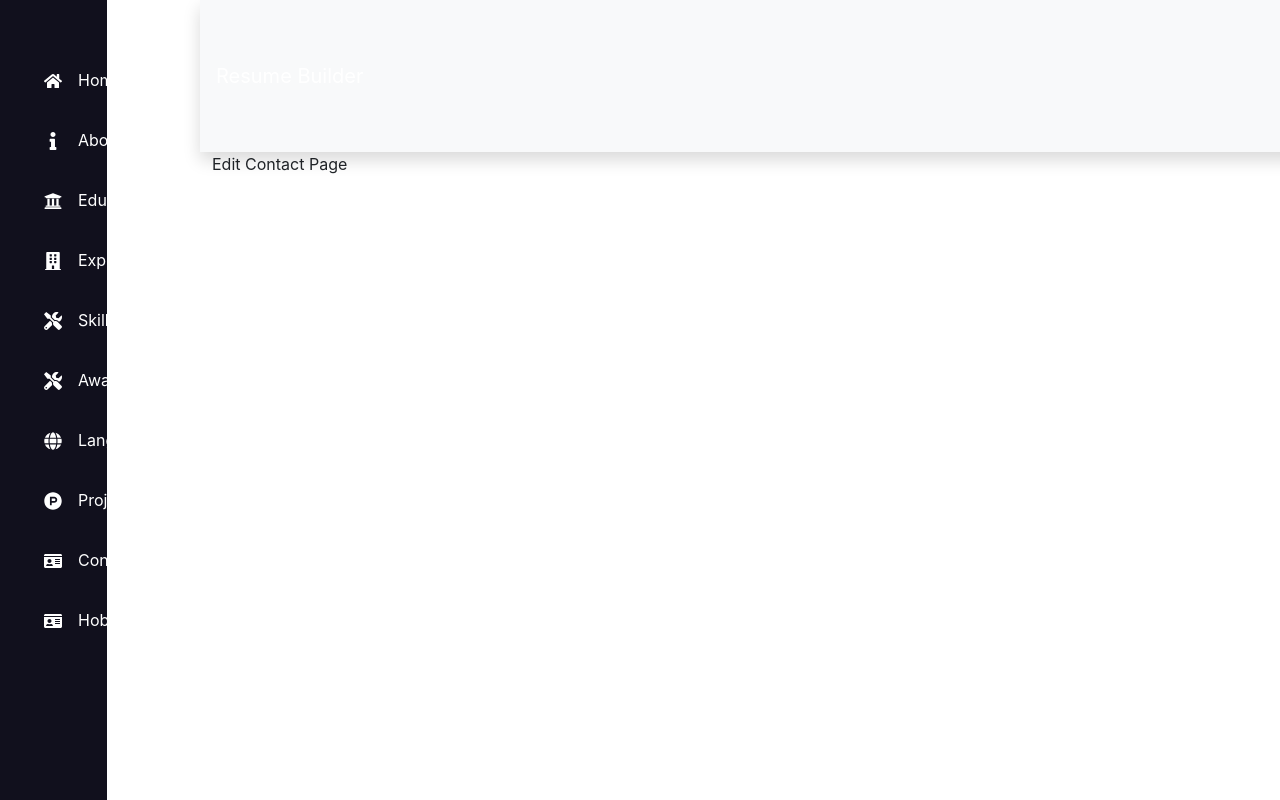
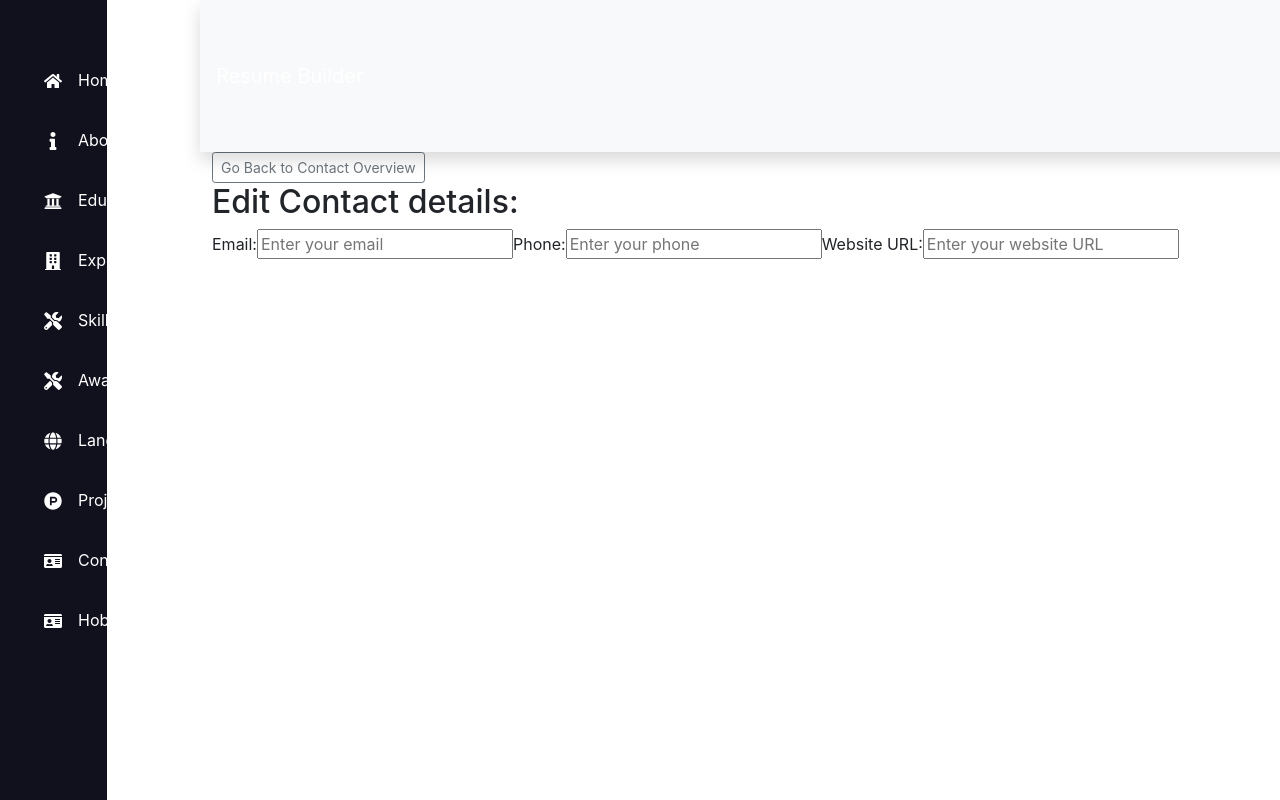
Before and after one commit to dinhvinhloc/mern_project_client, a React (Create React App) app: page /contact/add in a window 1280 px wide. Built offline with nearby package versions, Linux system fonts and the light colour scheme.

Commit message:
first test commit

```diff
--- a/src/components/pages/Contact/Contact.js
+++ b/src/components/pages/Contact/Contact.js
@@ -1,7 +1,45 @@
 import React from 'react';
+import { NavLink } from 'react-router-dom';
+import { useState } from 'react';
+import { Table, Button, Card, Form, Col } from 'react-bootstrap';
 
-const Contact = () => {
-  return <div>Contact Page</div>;
+const Contact = (props) => {
+
+  const [email, setEmail] = useState('');
+  const [phone, setPhone] = useState('');
+  const [websiteUrl, setWebsiteUrl] = useState('');
+
+
+  return (
+  <div>
+    <NavLink exact to='/contact/edit/:id' className='btn btn-sm btn-outline-secondary float-right'>
+      Edit Contact Details
+    </NavLink>
+    <Card
+          bg='light'
+          text='dark'
+        >
+        <Card.Header>Contact details</Card.Header>
+        <Card.Body>
+          <Form>
+
+          </Form>
+        </Card.Body>
+    </Card>
+
+    <h2>Contact details:</h2>
+    <label>Email:</label>
+    <p>{email}</p>
+
+    <label>Phone:</label>
+    <p>{phone}</p>
+
+    <label>Website URL:</label>
+    <p>{websiteUrl}</p>
+
+
+    <Button variant="outline-warning">Warning</Button>{' '}
+  </div>);
 };
 
 export default Contact;
--- a/src/components/pages/Contact/EditContact.js
+++ b/src/components/pages/Contact/EditContact.js
@@ -1,7 +1,58 @@
 import React from 'react';
+import { NavLink } from 'react-router-dom';
+import { useState } from 'react';
 
 const EditContact = () => {
-  return <div>Edit Contact Page</div>;
+  const [email, setEmail] = useState('');
+  const [phone, setPhone] = useState('');
+  const [websiteUrl, setWebsiteUrl] = useState('');
+
+  const handleChangeEmail = (e) => {
+    setEmail(e.target.value);
+  };
+
+  const handleChangePhone = (e) => {
+    setPhone(e.target.value);
+  };
+
+  const handleChangeWebsiteUrl = (e) => {
+    setWebsiteUrl(e.target.value);
+  };
+
+  return (
+    <form>
+      <NavLink exact to='/contact' className='btn btn-sm btn-outline-secondary float-right'>
+        Go Back to Contact Overview
+      </NavLink>
+      <div>
+        <h2>Edit Contact details:</h2>
+
+        <label>Email:</label>
+        <input
+          type="email"
+          placeholder="Enter your email"
+          value={email}
+          onChange={handleChangeEmail}
+        />
+
+        <label>Phone:</label>
+        <input
+          type="text"
+          placeholder="Enter your phone"
+          value={phone}
+          onChange={handleChangePhone}
+        />
+
+        <label>Website URL:</label>
+        <input
+          type="text"
+          placeholder="Enter your website URL"
+          value={websiteUrl}
+          onChange={handleChangeWebsiteUrl}
+        />
+      </div>
+    </form>
+  );
 };
 
 export default EditContact;
```
Also changed, not shown: src/components/pages/Contact/AddContact.js (+58 -1 lines).
